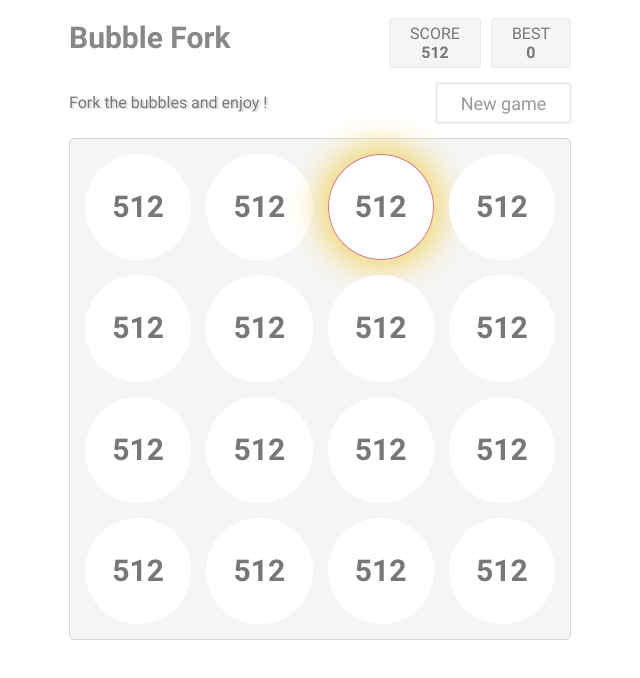
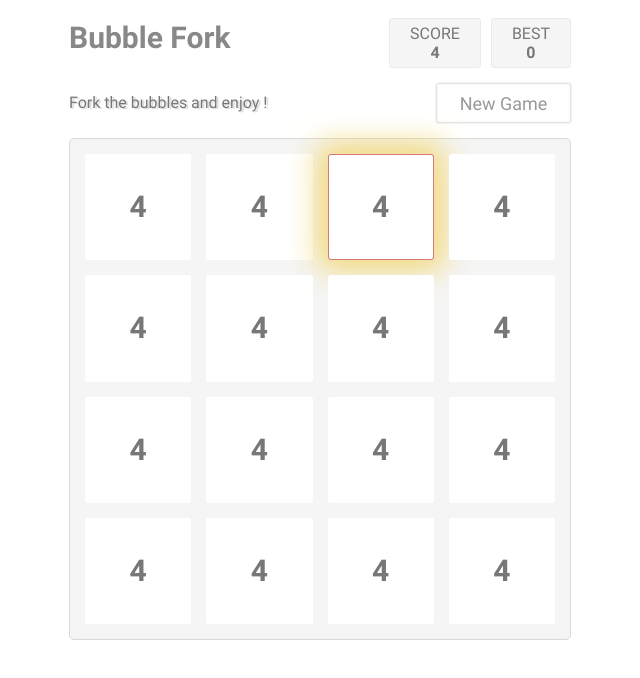
Before and after one commit to asaharan/bubble-flow, a website: page index.html in a window 1280 px wide. Shown: the whole page, without its empty margins (320-960 px from the left). Drawn offline with Linux system fonts and the light colour scheme; files that its build step writes are made by us from their sources.

Commit message:
tile radius 3px, not heading to new branch and new animation concept

```diff
--- a/index.html
+++ b/index.html
@@ -27,7 +27,7 @@
             </div>
             <div class="descContainer">
                 <span class="description">Fork the bubbles and enjoy !</span>
-                <button class="newGame">New game</button>
+                <button class="newGame">New Game</button>
             </div>
         </div>
 		<div class="gameGridContainer">
--- a/js/game_manager.js
+++ b/js/game_manager.js
@@ -8,7 +8,7 @@ function GameManager(size,InputManager,Actuator,StorageManager){
     this.storageManager=new StorageManager;
     this.actuator=new Actuator;
     this.grid=new Grid;
-    this.startNumber=512;
+    this.startNumber=4;
     this.identity=0;
     this.fixTile=null;
     this.inTheWay=0;
@@ -81,14 +81,14 @@ GameManager.prototype.fireComplete=function(){//whwn fired tiles reaches its pos
         this.gameOver=this.grid.isGameOver(this);
     }
 };
-GameManager.prototype.updateScore= function (isStartOfgame) {
+GameManager.prototype.updateScore= function (isStartOfGame) {
     var currentScore=this.grid.currentScore(this);
     var previousScore=this.storageManager.currentScore();
     if(previousScore!=currentScore){
         this.actuator.setCurrentScore(currentScore,previousScore);
         this.storageManager.currentScore(currentScore);
     }
-    if(isStartOfgame){
+    if(isStartOfGame){
         this.actuator.setBestScore(this.storageManager.bestScore());
         this.actuator.setCurrentScore(currentScore,currentScore);
         return;
--- a/sass/_variables.scss
+++ b/sass/_variables.scss
@@ -14,6 +14,6 @@ $emptyTileColor:#CDC1B4;
 
 $fillTileColor:#fff;
 
-$tileBorderRadius:50%;
+$tileBorderRadius:3px;
 
 $newGameButtonHeight:40px;
--- a/sass/game.scss
+++ b/sass/game.scss
@@ -9,7 +9,6 @@ div.gameContainer{
   //width:$gameWidth;
   display:inline-block;
   color:$gameColor;
-  @include user-select(none);
   .head{
     margin-bottom: 15px;
     .nameAndScore{
@@ -105,6 +104,7 @@ div.gameContainer{
   }
 }
 .gameGridContainer{
+  @include user-select(none);
   position: relative;
   width:$gameGridContainerWidth;
   padding:$spaceBetweenTiles;
```
Also changed, not shown: build/game.css, build/game.js, build/game.min.js, 2 other files.
